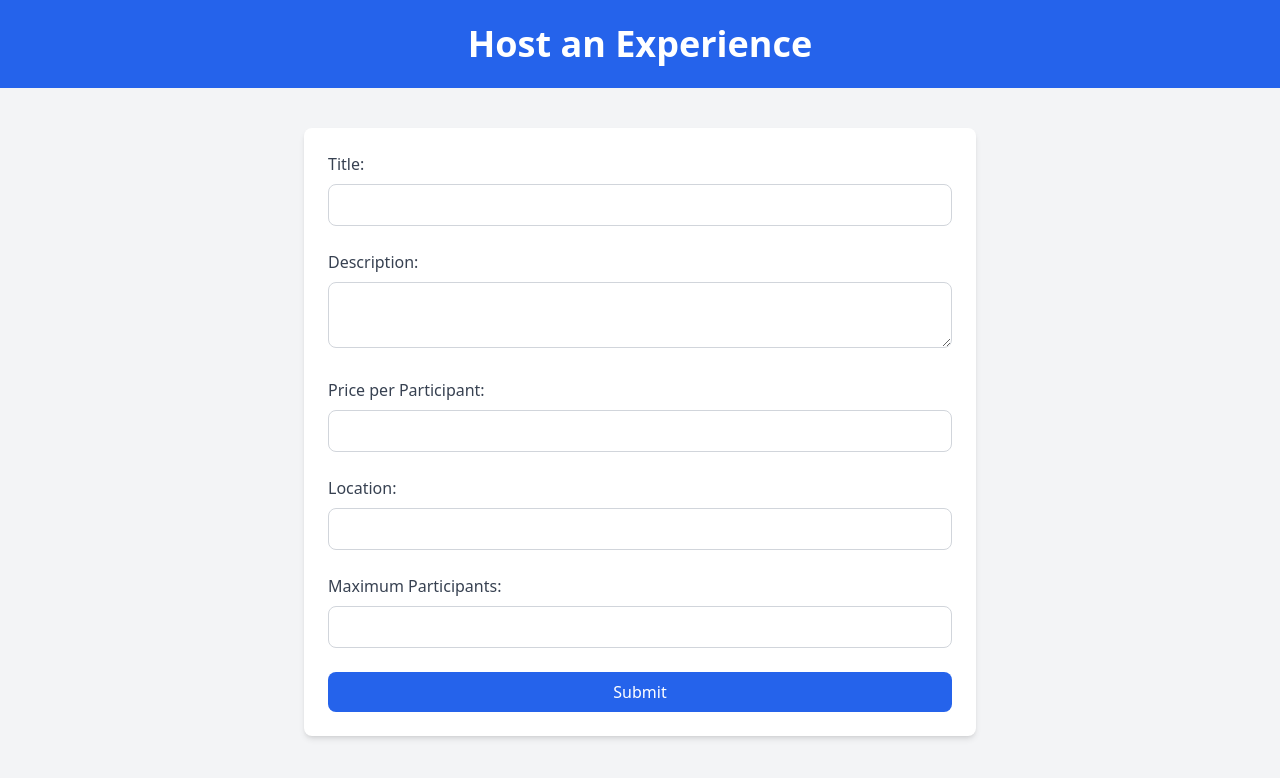
After one commit to AshKumar0807/GetAwayBnB, a Flask app: page /host_experience in a window 1280 px wide. The commit adds this page. Shown: the top 778 px of the page. Run offline with Flask 3, Linux system fonts and the light colour scheme; the visitor is signed in with stand-in values (Sample User, id 1); data comes from the database, SQL or seed files in the repository; some libraries are stand-ins or nearby versions.

Commit message:
experience section

```diff
--- a/app.py
+++ b/app.py
@@ -4,7 +4,7 @@ from werkzeug.utils import secure_filename
 from werkzeug.security import generate_password_hash, check_password_hash
 from flask_sqlalchemy import SQLAlchemy
 from flask_login import LoginManager, login_user, logout_user, login_required, current_user
-from models import db, User, Property, PropertyImage, Booking, Payment
+from models import db, User, Property, PropertyImage, Booking, Payment , HostExperience, ExperienceBooking
 from sqlalchemy import and_
 from datetime import datetime, timedelta
 
@@ -314,6 +314,126 @@ def view_property():
     properties = Property.query.all()
     return render_template('view_properties.html', properties=properties)
 
+@app.route('/host_experience', methods=['GET', 'POST'])
+@login_required
+def host_experience():
+    # Ensure the user has host privileges
+    if not current_user.isHost:
+        current_user.isHost = True
+        db.session.commit()
+
+    if request.method == 'POST':
+        title = request.form['title']
+        description = request.form['description']
+        price = request.form['price']
+        location = request.form['location']
+        max_participants = request.form['maxParticipants']
+
+        # Create a new HostExperience
+        new_experience = HostExperience(
+            hostID=current_user.userID,
+            title=title,
+            description=description,
+            price=price,
+            location=location,
+            maxParticipants=max_participants
+        )
+        db.session.add(new_experience)
+        db.session.commit()
+
+        flash("Experience hosted successfully!", "success")
+        return redirect(url_for('view_host_experiences'))
+
+    return render_template('host_experience.html')
+
+
+@app.route('/explore_experiences', methods=['GET'])
+def explore_experiences():
+    # Fetch all experiences
+    experiences = HostExperience.query.all()
+    return render_template('explore_experiences.html', experiences=experiences)
+
+
+@app.route('/book_experience/<int:experience_id>', methods=['GET', 'POST'])
+@login_required
+def book_experience(experience_id):
+    # Fetch the experience by ID
+    experience = HostExperience.query.get_or_404(experience_id)
+
+    if request.method == 'POST':
+        date_str = request.form['date']
+
+        # Convert string date to Python date object
+        try:
+            date = datetime.strptime(date_str, '%Y-%m-%d').date()
+        except ValueError:
+            flash("Invalid date format. Please select a valid date.", "danger")
+            return redirect(url_for('book_experience', experience_id=experience_id))
+
+        # Check if the user has already booked on the same date
+        existing_booking = ExperienceBooking.query.filter_by(
+            experienceID=experience_id,
+            guestID=current_user.userID,
+            date=date
+        ).first()
+
+        if existing_booking:
+            flash("You have already booked this experience on the selected date.", "info")
+            return redirect(url_for('explore_experiences'))
+
+        # Create a new booking
+        new_booking = ExperienceBooking(
+            experienceID=experience_id,
+            guestID=current_user.userID,
+            date=date,
+            status='pending'
+        )
+        db.session.add(new_booking)
+        db.session.commit()
+
+        flash("Experience booking request submitted successfully!", "success")
+        return redirect(url_for('explore_experiences'))
+
+    return render_template('book_experience.html', experience=experience)
+
+
+@app.route('/view_host_experiences', methods=['GET'])
+@login_required
+def view_host_experiences():
+    # Ensure the user has host privileges
+    if not current_user.isHost:
+        current_user.isHost = True
+        db.session.commit()
+
+    # Fetch the experiences hosted by the current user
+    experiences = HostExperience.query.filter_by(hostID=current_user.userID).all()
+    return render_template('view_host_experiences.html', experiences=experiences)
+
+@app.route('/edit_experience/<int:experience_id>', methods=['GET', 'POST'])
+@login_required
+def edit_experience(experience_id):
+    # Use filter_by for the primary key field 'experienceID'
+    experience = HostExperience.query.filter_by(experienceID=experience_id).first_or_404()
+
+    # Ensure the current user is the host
+    if experience.hostID != current_user.userID:
+        flash("You don't have permission to edit this experience.", "danger")
+        return redirect(url_for('view_host_experiences'))
+
+    if request.method == 'POST':
+        # Update the experience details from the form data
+        experience.title = request.form['title']
+        experience.description = request.form['description']
+        experience.location = request.form['location']
+        experience.price = request.form['price']
+        experience.maxParticipants = request.form['maxParticipants']
+
+        # Commit the changes to the database
+        db.session.commit()
+        flash("Experience updated successfully!", "success")
+        return redirect(url_for('view_host_experiences'))
+
+    return render_template('edit_experience.html', experience=experience)
 
 # @app.route('/property/<int:property_id>', methods=['GET'])
 # def property_details(property_id):
--- /dev/null
+++ b/templates/host_experience.html
@@ -0,0 +1,54 @@
+<!DOCTYPE html>
+<html lang="en">
+
+<head>
+    <meta charset="UTF-8">
+    <meta name="viewport" content="width=device-width, initial-scale=1.0">
+    <title>Host Experience</title>
+    <!-- Tailwind CSS CDN -->
+    <script src="https://cdn.tailwindcss.com"></script>
+</head>
+
+<body class="bg-gray-100 text-gray-800 font-sans">
+    <header class="text-center py-6 bg-blue-600 text-white">
+        <h1 class="text-4xl font-bold">Host an Experience</h1>
+    </header>
+
+    <main class="max-w-2xl mx-auto mt-10 bg-white p-6 rounded-lg shadow-md">
+        <form method="POST" action="{{ url_for('host_experience') }}" class="space-y-6">
+            <div>
+                <label for="title" class="block text-gray-700 font-medium mb-2">Title:</label>
+                <input type="text" id="title" name="title" required
+                    class="w-full border border-gray-300 rounded-lg px-3 py-2 focus:outline-none focus:ring-2 focus:ring-blue-500">
+            </div>
+            <div>
+                <label for="description" class="block text-gray-700 font-medium mb-2">Description:</label>
+                <textarea id="description" name="description" required
+                    class="w-full border border-gray-300 rounded-lg px-3 py-2 focus:outline-none focus:ring-2 focus:ring-blue-500"></textarea>
+            </div>
+            <div>
+                <label for="price" class="block text-gray-700 font-medium mb-2">Price per Participant:</label>
+                <input type="number" id="price" name="price" step="0.01" required
+                    class="w-full border border-gray-300 rounded-lg px-3 py-2 focus:outline-none focus:ring-2 focus:ring-blue-500">
+            </div>
+            <div>
+                <label for="location" class="block text-gray-700 font-medium mb-2">Location:</label>
+                <input type="text" id="location" name="location" required
+                    class="w-full border border-gray-300 rounded-lg px-3 py-2 focus:outline-none focus:ring-2 focus:ring-blue-500">
+            </div>
+            <div>
+                <label for="maxParticipants" class="block text-gray-700 font-medium mb-2">Maximum Participants:</label>
+                <input type="number" id="maxParticipants" name="maxParticipants" required
+                    class="w-full border border-gray-300 rounded-lg px-3 py-2 focus:outline-none focus:ring-2 focus:ring-blue-500">
+            </div>
+            <div>
+                <button type="submit"
+                    class="w-full bg-blue-600 text-white py-2 rounded-lg hover:bg-blue-700 focus:ring-2 focus:ring-blue-500">
+                    Submit
+                </button>
+            </div>
+        </form>
+    </main>
+</body>
+
+</html>
```
Also changed, not shown: templates/book_experience.html (added, +42 -0 lines), templates/edit_experience.html (added, +73 -0 lines), templates/explore_experiences.html (added, +35 -0 lines), templates/navbar.html (+40 -8 lines), templates/view_host_experiences.html (added, +49 -0 lines).
